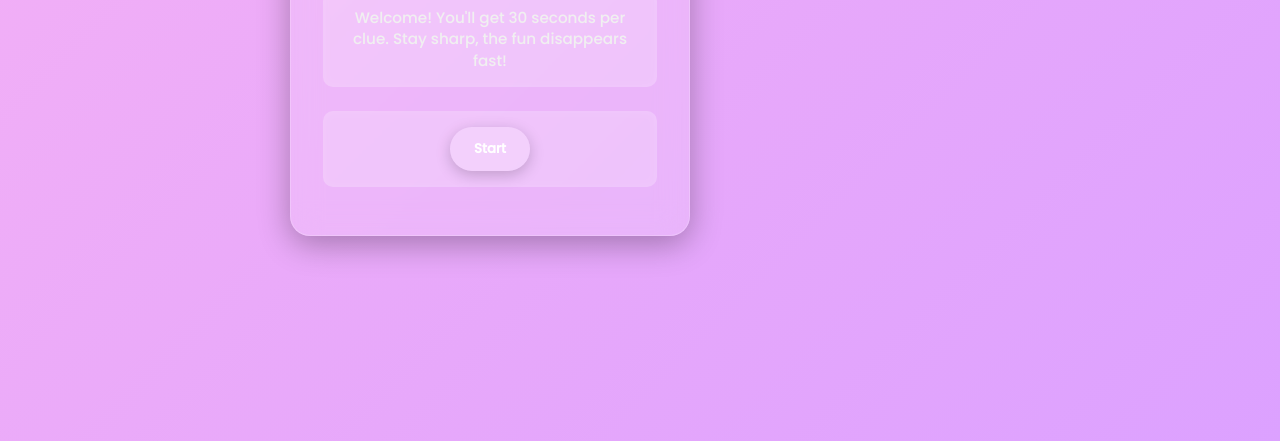
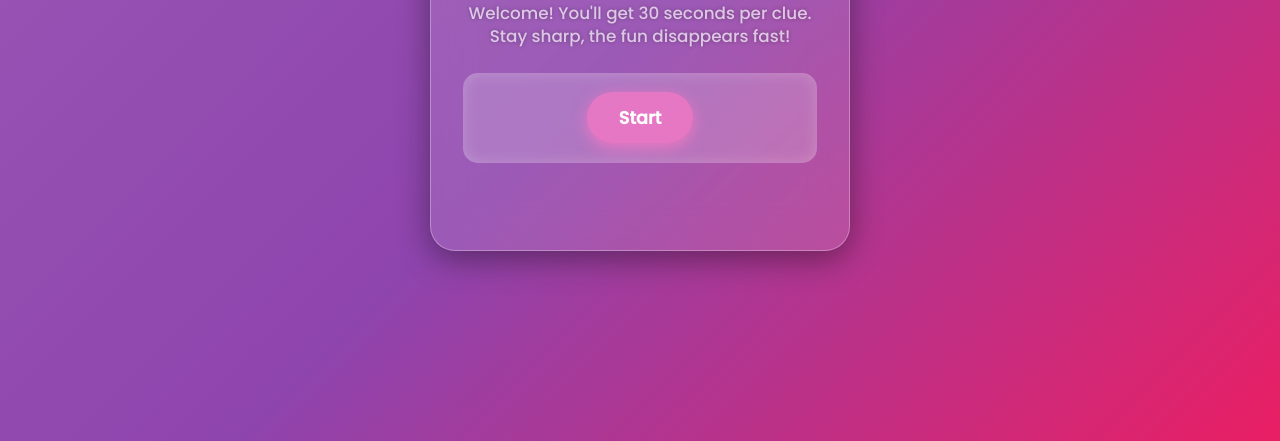
Before and after one commit to SidTheProggramer/BirthdayHunt, a plain HTML site: page index.html in a window 1280 px wide. Shown: the part 359-800 px from the top of the page. Drawn offline with nearby package versions, Linux system fonts and the light colour scheme.

Commit message:
Update style.css
belghsgdfdf

```diff
--- a/style.css
+++ b/style.css
@@ -8,90 +8,95 @@
 }
 
 body {
-  background: linear-gradient(135deg, #f5b1f5, #dca1ff);
   height: 100vh;
+  background: linear-gradient(135deg, #9b59b6, #8e44ad, #e91e63);
   display: flex;
+  justify-content: center;
   align-items: center;
-  justify-content: center;
   overflow: hidden;
+  color: white;
+  user-select: none;
 }
 
 .container {
-  background: rgba(255, 255, 255, 0.15);
-  border-radius: 20px;
-  padding: 2rem;
+  background: rgba(255, 255, 255, 0.12);
+  border-radius: 25px;
+  padding: 2.5rem 2rem;
   width: 90%;
-  max-width: 400px;
+  max-width: 420px;
   text-align: center;
-  backdrop-filter: blur(15px);
-  box-shadow: 0 8px 32px rgba(0, 0, 0, 0.3);
-  border: 1px solid rgba(255, 255, 255, 0.2);
-  color: white;
-  animation: fadeIn 1s ease-in-out;
+  backdrop-filter: blur(20px);
+  box-shadow: 0 8px 32px rgba(0,0,0,0.4);
+  border: 1px solid rgba(255,255,255,0.3);
+  position: relative;
+  z-index: 10;
 }
 
 h1 {
-  font-size: 2rem;
+  font-weight: 700;
+  font-size: 2.4rem;
+  margin-bottom: 1rem;
+  text-shadow: 0 0 8px rgba(255,255,255,0.7);
+}
+
+.tutorial {
+  font-size: 1.05rem;
+  margin-bottom: 1.5rem;
+  color: #f3e6f6cc;
+  line-height: 1.4;
+  text-shadow: 0 0 4px rgba(0,0,0,0.3);
+}
+
+.clue-box {
+  background: rgba(255, 255, 255, 0.18);
+  padding: 1.2rem 1rem;
+  border-radius: 15px;
+  box-shadow: inset 0 0 15px rgba(255,255,255,0.2);
+  min-height: 80px;
+  font-size: 1.15rem;
+  display: flex;
+  justify-content: center;
+  align-items: center;
+  text-align: center;
+  color: #eee;
+  user-select: text;
   margin-bottom: 1rem;
 }
 
-.tutorial {
-  background: rgba(255, 255, 255, 0.2);
-  padding: 1rem;
-  border-radius: 10px;
-  margin-bottom: 1.5rem;
-  color: #f0f0f0;
-  font-size: 0.95rem;
-  line-height: 1.4;
-  box-shadow: inset 0 0 10px rgba(255, 255, 255, 0.1);
+button#startBtn {
+  padding: 0.8rem 2rem;
+  font-size: 1.1rem;
+  font-weight: 600;
+  border-radius: 30px;
+  border: none;
+  background: #ff79c6aa;
+  color: white;
+  cursor: pointer;
+  box-shadow: 0 4px 15px #ff79c6cc;
+  transition: all 0.3s ease;
+  user-select: none;
 }
 
-.clue-box {
-  background: rgba(255, 255, 255, 0.2);
-  border-radius: 10px;
-  padding: 1rem;
-  margin-bottom: 1rem;
-  min-height: 60px;
-  box-shadow: inset 0 0 10px rgba(255, 255, 255, 0.1);
-}
-
-button {
-  padding: 0.75rem 1.5rem;
-  border: none;
-  border-radius: 30px;
-  background: #ffffff33;
-  color: white;
-  font-weight: bold;
-  cursor: pointer;
-  transition: all 0.3s ease;
-  box-shadow: 0 4px 15px rgba(0, 0, 0, 0.2);
-}
-
-button:hover {
-  background: #ffffff55;
-  transform: scale(1.05);
+button#startBtn:hover {
+  background: #ff79c6ee;
+  box-shadow: 0 6px 20px #ff79c6ee;
+  transform: scale(1.07);
 }
 
 .timer {
-  font-size: 1.2rem;
-  margin: 1rem 0;
-  color: #ffffffdd;
+  font-size: 1.4rem;
+  font-weight: 600;
+  color: #ffd6f7cc;
+  text-shadow: 0 0 6px #ff79c6cc;
+  min-height: 1.8rem;
+  margin-bottom: 0.2rem;
 }
 
-#qr-wrapper {
-  margin-top: 2rem;
-  text-align: center;
-  color: #fff;
-  opacity: 0.9;
+#confettiCanvas {
+  position: fixed;
+  top: 0; left: 0;
+  width: 100vw;
+  height: 100vh;
+  pointer-events: none;
+  z-index: 5;
 }
-
-#qrcode {
-  margin: 1rem auto;
-  width: 200px;
-  height: 200px;
-}
-
-@keyframes fadeIn {
-  from { opacity: 0; transform: translateY(20px); }
-  to { opacity: 1; transform: translateY(0); }
-}
```
